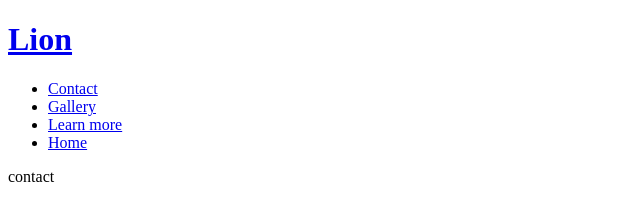
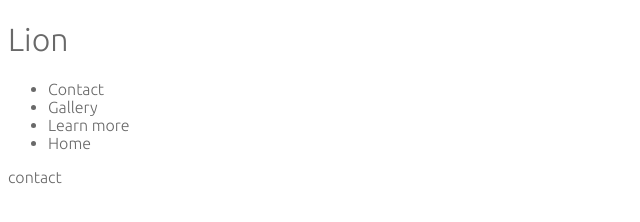
Before and after one commit to matzhedman/portfolio_project_1, a plain HTML site: page contact.html in a window 1280 px wide. Shown: the whole page, without its empty margins (0-640 px from the left). Drawn offline with Linux system fonts and the light colour scheme.

Commit message:
Add font style and remove underline for links

```diff
--- a/assets/css/style.css
+++ b/assets/css/style.css
@@ -0,0 +1,21 @@
+@import url('https://fonts.googleapis.com/css2?family=Roboto:wght@100&family=Ubuntu:wght@300&display=swap');
+
+body {
+    font-family: Ubuntu, sans-serif;
+    font-weight: 300;
+    color: #696969;
+}
+
+h1 {
+    font-family: Ubuntu, sans-serif;
+    font-weight: 100;
+}
+
+a:link {
+    text-decoration: none;
+    color: #696969;
+}
+
+a:visited {
+    text-decoration: none;
+}
```
Also changed, not shown: contact.html (+1 -0 lines), gallery.html (+1 -0 lines), index.html (+1 -0 lines), learn.html (+1 -0 lines).
